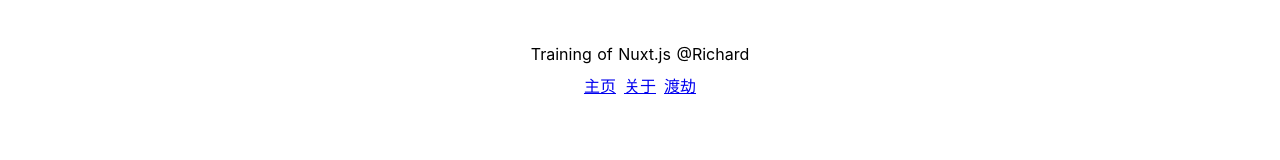
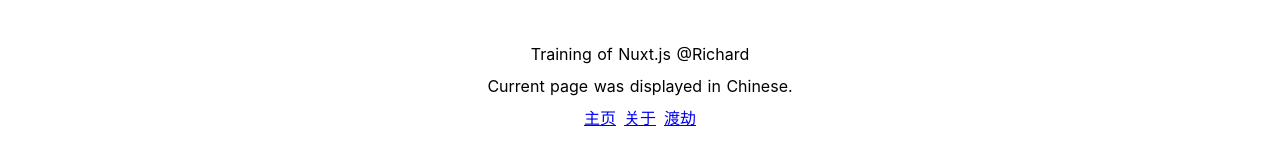
Before and after one commit to zfanli/training-nuxt, a Nuxt app: page / in a window 1280 px wide. Shown: the part 323-483 px from the top of the page. Built offline with nearby package versions, Linux system fonts and the light colour scheme; what iview would draw is missing.

Commit message:
test vuex again

```diff
--- a/components/BLogFooter.vue
+++ b/components/BLogFooter.vue
@@ -1,6 +1,7 @@
 <template>
   <footer class="footer">
     <div>Training of Nuxt.js @Richard</div>
+    <div>Current page was displayed in {{ langMap[lang] }}.</div>
     <div class="links">
       <nuxt-link to="/">主页</nuxt-link>
       <nuxt-link to="/about">关于</nuxt-link>
@@ -8,6 +9,23 @@
     </div>
   </footer>
 </template>
+<script>
+import { mapState } from 'vuex'
+export default {
+  data() {
+    return {
+      langMap: {
+        en: 'English',
+        zh: 'Chinese',
+        ja: 'Japanese'
+      }
+    }
+  },
+  computed: {
+    ...mapState(['lang'])
+  }
+}
+</script>
 
 <style lang="less" scoped>
 .footer {
```
